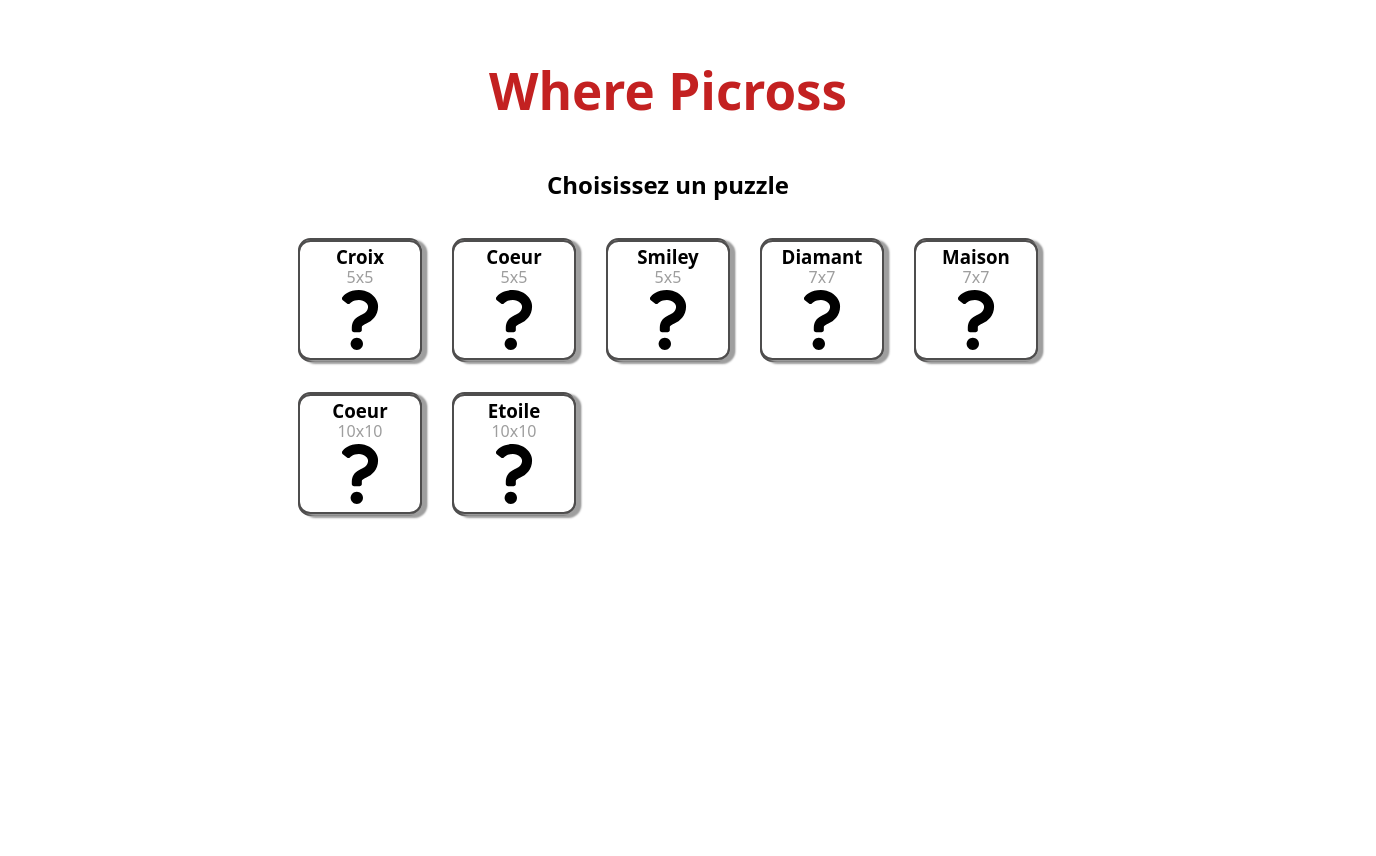
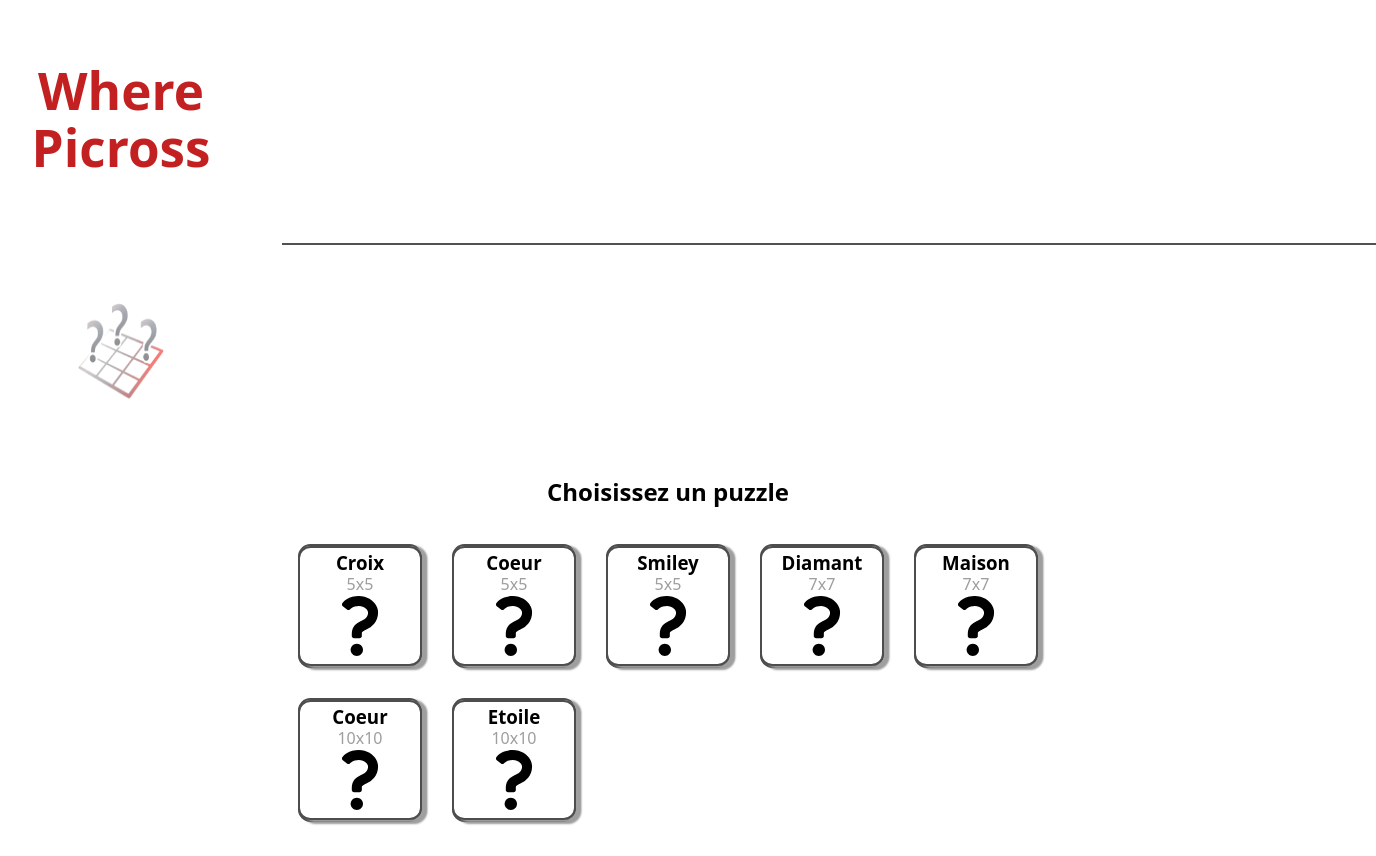
Before and after one commit to Nathroma/where-picross, a React (Vite) app: page / in a window 1280 px wide. Shown: the whole page, 1376 px wide, since content can reach past the window. Built offline with nearby package versions, Linux system fonts and the light colour scheme.

Commit message:
wip change overall design

```diff
--- a/index.html
+++ b/index.html
@@ -2,7 +2,7 @@
 <html lang="en">
   <head>
     <meta charset="UTF-8" />
-    <link rel="icon" type="image/svg+xml" href="/vite.svg" />
+    <link rel="icon" type="image/png" href="/where-picross-logo.png" />
     <meta name="viewport" content="width=device-width, initial-scale=1.0" />
     <title>where-picross</title>
   </head>
--- a/src/App.scss
+++ b/src/App.scss
@@ -9,6 +9,28 @@
   display: flex;
   flex-direction: column;
   padding: 20px;
+
+  .header {
+    display: flex;
+    flex-direction: row;
+
+    .title-logo {
+      display: flex;
+      flex-direction: column;
+      gap: 50px;
+    }
+
+    img {
+      width: 200px;
+      height: 200px;
+    }
+
+    .divider {
+      height: 2px;
+      width: 95vw;
+      background-color: rgb(81, 81, 81);
+    }
+  }
 }
 
 h1 {
--- a/src/App.tsx
+++ b/src/App.tsx
@@ -10,7 +10,13 @@ function App() {
 
   return (
     <div className="app">
-      <h1>Where Picross</h1>
+      <div className='header'>
+        <div className='title-logo'>
+          <h1>Where Picross</h1>
+          <img src="/where-picross-logo.png" alt="where-picross-logo" />
+        </div>
+        <div className='divider'/>
+      </div>
       {currentPuzzle ? (
         <GamePage picross={currentPuzzle!} returnToMenu={() => setCurrentPuzzle(null)}/>
       ) : (
```
Also changed, not shown: public/where-picross-logo.png (added).
